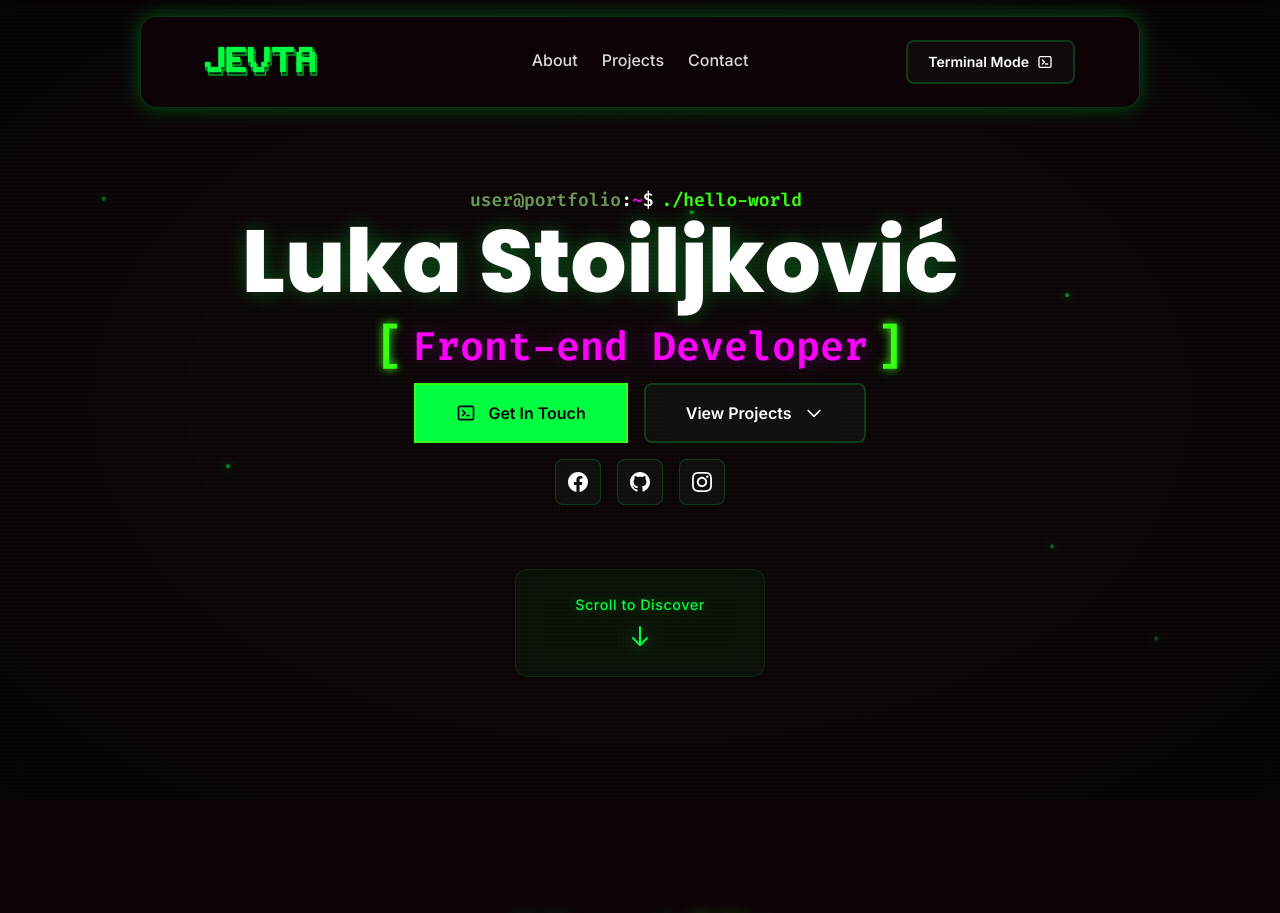
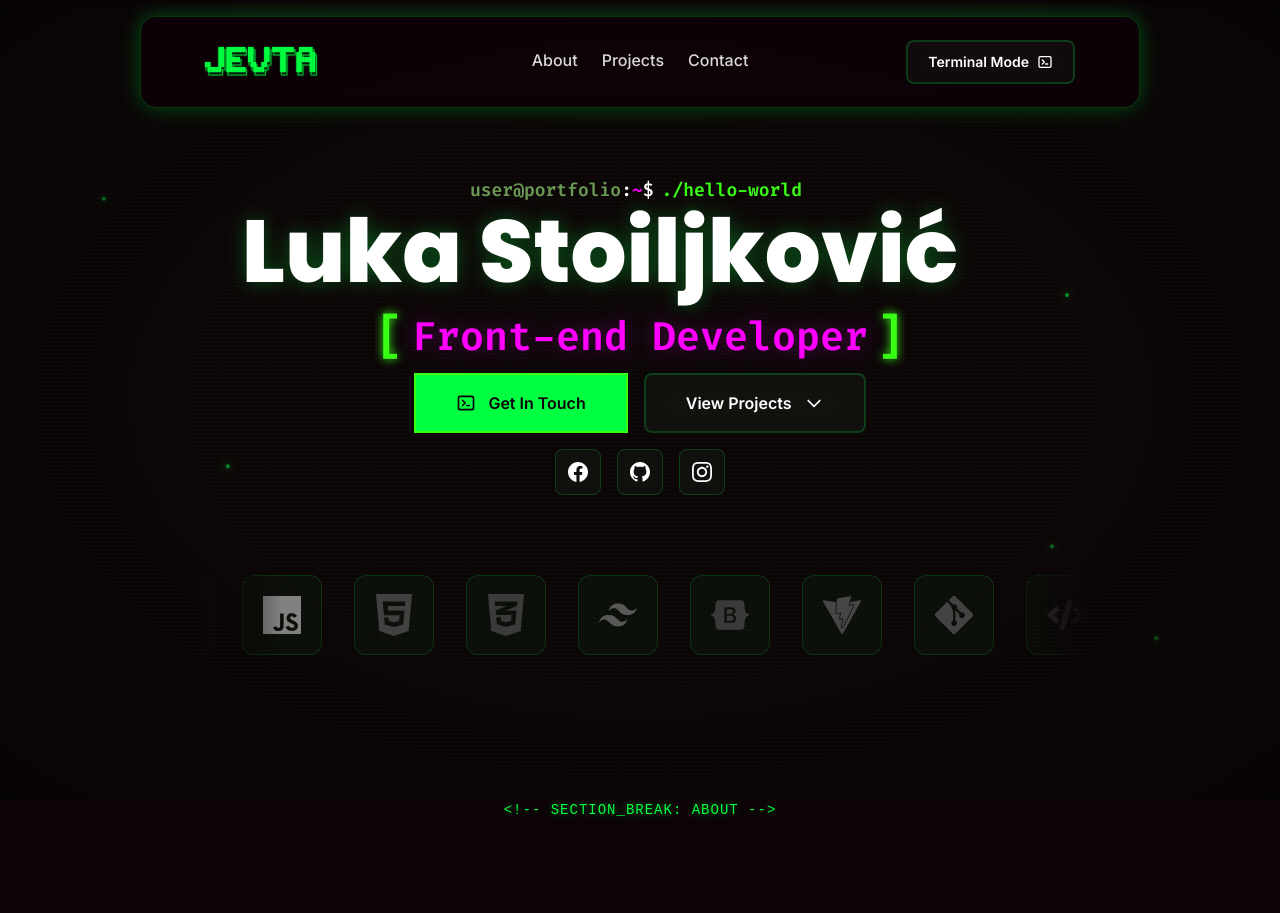
Before and after one commit to jevtasite/Jevta-Portfolio, a React (Vite) app: page / in a window 1280 px wide. Shown: the top 913 px of the page. Built offline with nearby package versions, Linux system fonts and the light colour scheme.

Commit message:
section divider

```diff
--- a/package.json
+++ b/package.json
@@ -16,6 +16,7 @@
     "react": "^19.1.1",
     "react-dom": "^19.1.1",
     "react-i18next": "^16.1.0",
+    "react-icons": "^5.5.0",
     "react-router-dom": "^7.9.4",
     "react-type-animation": "^3.2.0",
     "zustand": "^5.0.8"
--- a/src/components/professional/GlassHero.jsx
+++ b/src/components/professional/GlassHero.jsx
@@ -1,6 +1,31 @@
 import { useEffect, useState } from "react";
 import { profile } from "../../data/profile";
+import {
+  FaReact,
+  FaHtml5,
+  FaCss3Alt,
+  FaBootstrap,
+  FaGitAlt,
+  FaCode
+} from "react-icons/fa";
+import {
+  SiJavascript,
+  SiTailwindcss,
+  SiVite
+} from "react-icons/si";
 import "../../styles/professional.css";
+
+const techStackIcons = {
+  React: <FaReact className="hero-tech-icon" style={{ color: "#61DAFB" }} />,
+  JavaScript: <SiJavascript className="hero-tech-icon" style={{ color: "#F7DF1E" }} />,
+  HTML5: <FaHtml5 className="hero-tech-icon" style={{ color: "#E34F26" }} />,
+  CSS3: <FaCss3Alt className="hero-tech-icon" style={{ color: "#1572B6" }} />,
+  Tailwind: <SiTailwindcss className="hero-tech-icon" style={{ color: "#06B6D4" }} />,
+  Bootstrap: <FaBootstrap className="hero-tech-icon" style={{ color: "#7952B3" }} />,
+  Vite: <SiVite className="hero-tech-icon" style={{ color: "#646CFF" }} />,
+  Git: <FaGitAlt className="hero-tech-icon" style={{ color: "#F05032" }} />,
+  VSCode: <FaCode className="hero-tech-icon" style={{ color: "#007ACC" }} />,
+};
 
 const GlassHero = () => {
   const [isVisible, setIsVisible] = useState(false);
@@ -194,29 +219,23 @@ const GlassHero = () => {
             </a>
           </div>
 
-          {/* Scroll Indicator */}
+          {/* Tech Stack Marquee */}
           <div
-            className={`scroll-indicator ${
+            className={`hero-tech-marquee ${
               isVisible ? "opacity-100" : "opacity-0"
             }`}
-            onClick={scrollToAbout}
           >
-            <p className="scroll-text">Scroll to Discover</p>
-            <svg
-              className="scroll-arrow"
-              width="24"
-              height="24"
-              viewBox="0 0 24 24"
-              fill="none"
-              stroke="currentColor"
-            >
-              <path
-                strokeLinecap="round"
-                strokeLinejoin="round"
-                strokeWidth={2}
-                d="M19 14l-7 7m0 0l-7-7m7 7V3"
-              />
-            </svg>
+            <div className="hero-marquee-container">
+              <div className="hero-marquee-track">
+                {[...Array(4)].map((_, setIndex) => (
+                  ["React", "JavaScript", "HTML5", "CSS3", "Tailwind", "Bootstrap", "Vite", "Git", "VSCode"].map((tech, index) => (
+                    <div key={`tech-${setIndex}-${index}`} className="hero-tech-card">
+                      {techStackIcons[tech]}
+                    </div>
+                  ))
+                ))}
+              </div>
+            </div>
           </div>
         </div>
       </div>
--- /dev/null
+++ b/src/components/professional/SectionDivider.jsx
@@ -0,0 +1,23 @@
+import { useEffect, useState } from "react";
+import "../../styles/professional.css";
+
+const SectionDivider = () => {
+  const [isVisible, setIsVisible] = useState(false);
+
+  useEffect(() => {
+    const timer = setTimeout(() => {
+      setIsVisible(true);
+    }, 100);
+    return () => clearTimeout(timer);
+  }, []);
+
+  return (
+    <div className={`section-divider ${isVisible ? "visible" : ""}`}>
+      <span className="divider-comment">
+        &lt;!-- SECTION_BREAK: ABOUT --&gt;
+      </span>
+    </div>
+  );
+};
+
+export default SectionDivider;
--- a/src/pages/ProfessionalPage.jsx
+++ b/src/pages/ProfessionalPage.jsx
@@ -2,6 +2,7 @@ import { useEffect } from 'react';
 import RetroTerminalBackground from '../components/professional/RetroTerminalBackground';
 import GlassNavbar from '../components/professional/GlassNavbar';
 import GlassHero from '../components/professional/GlassHero';
+import SectionDivider from '../components/professional/SectionDivider';
 import GlassAbout from '../components/professional/GlassAbout';
 import GlassSkills from '../components/professional/GlassSkills';
 import GlassExperience from '../components/professional/GlassExperience';
@@ -48,6 +49,7 @@ const ProfessionalPage = () => {
       <RetroTerminalBackground />
       <GlassNavbar />
       <GlassHero />
+      <SectionDivider />
       <GlassAbout />
       <GlassSkills />
       <GlassExperience />
--- a/src/styles/professional.css
+++ b/src/styles/professional.css
@@ -856,78 +856,157 @@ body.professional-theme ::selection {
   transform: translateY(0);
 }
 
-/* Scroll Indicator */
-.scroll-indicator {
-  margin-top: 4rem;
-  display: flex;
-  flex-direction: column;
-  align-items: center;
-  gap: 0.75rem;
-  cursor: pointer;
-  transition: all 0.3s ease;
+/* Hero Tech Stack Marquee */
+.hero-tech-marquee {
+  width: 100%;
   opacity: 0;
-  padding: 1.5rem 2rem;
-  background: rgba(0, 255, 65, 0.03);
-  backdrop-filter: blur(10px);
-  border: 1px solid rgba(0, 255, 65, 0.1);
-  border-radius: 12px;
-  max-width: 250px;
-  margin-left: auto;
-  margin-right: auto;
-}
-
-.scroll-indicator.opacity-100 {
+  transition: opacity 0.6s ease-out;
+  margin-top: 3rem;
+}
+
+.hero-tech-marquee.opacity-100 {
   opacity: 1;
   animation: fade-in-up 0.6s ease-out forwards;
   animation-delay: 0.8s;
 }
 
-.scroll-text {
-  color: var(--matrix-green);
-  font-size: 0.9rem;
-  font-weight: 500;
-  letter-spacing: 0.5px;
-  text-shadow: 0 0 10px rgba(0, 255, 65, 0.3);
-  margin: 0;
-}
-
-.scroll-arrow {
-  color: var(--matrix-green);
-  animation: bounce-arrow 2s ease-in-out infinite;
-  filter: drop-shadow(0 0 8px rgba(0, 255, 65, 0.4));
-}
-
-.scroll-indicator:hover {
-  background: rgba(0, 255, 65, 0.08);
+.hero-marquee-container {
+  position: relative;
+  width: 100%;
+  max-width: 1000px;
+  margin: 0 auto;
+  overflow: hidden;
+  padding: 2rem 0;
+  -webkit-mask-image: linear-gradient(
+    to right,
+    transparent,
+    black 10%,
+    black 90%,
+    transparent
+  );
+  mask-image: linear-gradient(
+    to right,
+    transparent,
+    black 10%,
+    black 90%,
+    transparent
+  );
+}
+
+.hero-marquee-track {
+  display: flex;
+  gap: 2rem;
+  animation: heroMarqueeScroll 25s linear infinite;
+  will-change: transform;
+}
+
+.hero-marquee-container:hover .hero-marquee-track {
+  animation-play-state: paused;
+}
+
+.hero-tech-card {
+  display: flex;
+  align-items: center;
+  justify-content: center;
+  padding: 1.25rem;
+  background: rgba(0, 255, 65, 0.04);
+  backdrop-filter: blur(10px);
+  border: 1px solid rgba(0, 255, 65, 0.15);
+  border-radius: 12px;
+  transition: all 0.3s ease;
+  flex-shrink: 0;
+  width: 80px;
+  height: 80px;
+}
+
+.hero-tech-card:hover {
+  background: rgba(0, 255, 65, 0.1);
   border-color: rgba(0, 255, 65, 0.3);
   transform: translateY(-4px);
-  box-shadow: 0 8px 20px rgba(0, 255, 65, 0.15);
-}
-
-.scroll-indicator:hover .scroll-text {
-  text-shadow: 0 0 15px rgba(0, 255, 65, 0.5);
-}
-
-.scroll-indicator:hover .scroll-arrow {
-  animation: bounce-arrow-fast 1s ease-in-out infinite;
-  filter: drop-shadow(0 0 12px rgba(0, 255, 65, 0.6));
-}
-
-@keyframes bounce-arrow {
-  0%, 100% {
-    transform: translateY(0);
+  box-shadow: 0 8px 20px rgba(0, 255, 65, 0.2);
+}
+
+.hero-tech-icon {
+  width: 48px;
+  height: 48px;
+  filter: grayscale(100%) brightness(0.6);
+  transition: filter 0.3s ease;
+}
+
+.hero-tech-card:hover .hero-tech-icon {
+  filter: grayscale(0%) brightness(1) drop-shadow(0 0 8px currentColor);
+}
+
+@keyframes heroMarqueeScroll {
+  0% {
+    transform: translateX(0);
+  }
+  100% {
+    transform: translateX(-25%);
+  }
+}
+
+/* Section Divider */
+.section-divider {
+  width: 100%;
+  display: flex;
+  justify-content: center;
+  align-items: center;
+  padding: 0;
+  opacity: 0;
+  transform: translateY(20px);
+  transition: all 0.8s ease-out;
+}
+
+.section-divider.visible {
+  opacity: 1;
+  transform: translateY(0);
+}
+
+.divider-comment {
+  font-family: 'Courier New', monospace;
+  font-size: 0.875rem;
+  color: var(--matrix-green);
+  text-shadow: 0 0 10px rgba(0, 255, 65, 0.5);
+  letter-spacing: 1px;
+  position: relative;
+  overflow: hidden;
+  white-space: nowrap;
+  animation: typewriter 2s steps(30) 1s forwards;
+  max-width: 0;
+}
+
+.section-divider.visible .divider-comment {
+  max-width: 100%;
+}
+
+@keyframes typewriter {
+  from {
+    max-width: 0;
+  }
+  to {
+    max-width: 100%;
+  }
+}
+
+@keyframes blink {
+  from, to {
+    border-color: transparent;
   }
   50% {
-    transform: translateY(8px);
-  }
-}
-
-@keyframes bounce-arrow-fast {
-  0%, 100% {
-    transform: translateY(0);
-  }
-  50% {
-    transform: translateY(10px);
+    border-color: var(--matrix-green);
+  }
+}
+
+@media (max-width: 768px) {
+  .divider-comment {
+    font-size: 0.75rem;
+  }
+}
+
+@media (max-width: 480px) {
+  .divider-comment {
+    font-size: 0.65rem;
   }
 }
 
@@ -1010,19 +1089,23 @@ body.professional-theme ::selection {
     height: 45px;
   }
 
-  .scroll-indicator {
-    margin-top: 3rem;
-    padding: 1.25rem 1.5rem;
-    max-width: 220px;
-  }
-
-  .scroll-text {
-    font-size: 0.85rem;
-  }
-
-  .scroll-arrow {
-    width: 20px;
-    height: 20px;
+  .hero-tech-marquee {
+    margin-top: 2rem;
+  }
+
+  .hero-marquee-container {
+    padding: 1.5rem 0;
+  }
+
+  .hero-tech-card {
+    padding: 0.875rem;
+    width: 64px;
+    height: 64px;
+  }
+
+  .hero-tech-icon {
+    width: 36px;
+    height: 36px;
   }
 }
 
@@ -1330,6 +1413,8 @@ body.professional-theme ::selection {
 
   .professional-hero .flex.justify-center.gap-4.mb-16 {
     margin-bottom: 1rem !important;
+    flex-direction: column;
+    align-items: center;
   }
 }
 
@@ -1382,6 +1467,8 @@ body.professional-theme ::selection {
   .professional-hero .flex.justify-center.gap-4.mb-16 {
     margin-bottom: 1rem !important;
     gap: 0.75rem !important;
+    flex-direction: column;
+    align-items: center;
   }
 }
 
@@ -1411,6 +1498,11 @@ body.professional-theme ::selection {
 
   .social-icon-link {
     padding: 0.55rem;
+  }
+
+  .professional-hero .flex.justify-center.gap-4.mb-16 {
+    flex-direction: column;
+    align-items: center;
   }
 }
 
@@ -1867,7 +1959,8 @@ body.professional-theme ::selection {
 }
 
 @keyframes success-pulse {
-  0%, 100% {
+  0%,
+  100% {
     transform: scale(1.05);
   }
   50% {
@@ -1897,13 +1990,11 @@ body.professional-theme ::selection {
     color: #28ca42;
     font-size: 0.95rem;
     font-weight: 600;
-    box-shadow:
-      0 4px 20px rgba(40, 202, 66, 0.4),
-      0 0 40px rgba(40, 202, 66, 0.2),
-      inset 0 1px 0 rgba(255, 255, 255, 0.1);
+    box-shadow: 0 4px 20px rgba(40, 202, 66, 0.4),
+      0 0 40px rgba(40, 202, 66, 0.2), inset 0 1px 0 rgba(255, 255, 255, 0.1);
     z-index: 10000;
     animation: toast-slide-up-mobile 0.4s cubic-bezier(0.68, -0.55, 0.265, 1.55),
-               toast-fade-out-mobile 0.3s ease-in 2.7s forwards;
+      toast-fade-out-mobile 0.3s ease-in 2.7s forwards;
   }
 }
 
@@ -3885,7 +3976,12 @@ body.professional-theme ::selection {
   position: absolute;
   inset: 0;
   border-radius: 12px;
-  background: linear-gradient(45deg, transparent, rgba(0, 255, 65, 0.1), transparent);
+  background: linear-gradient(
+    45deg,
+    transparent,
+    rgba(0, 255, 65, 0.1),
+    transparent
+  );
   opacity: 0;
   transition: opacity 0.3s ease;
 }
@@ -3913,7 +4009,8 @@ body.professional-theme ::selection {
 }
 
 @keyframes bounce-arrow {
-  0%, 100% {
+  0%,
+  100% {
     transform: translateY(0);
   }
   50% {
```
Also changed, not shown: .claude/settings.local.json, 1 other file (tests, documents, lock files or other folders).
